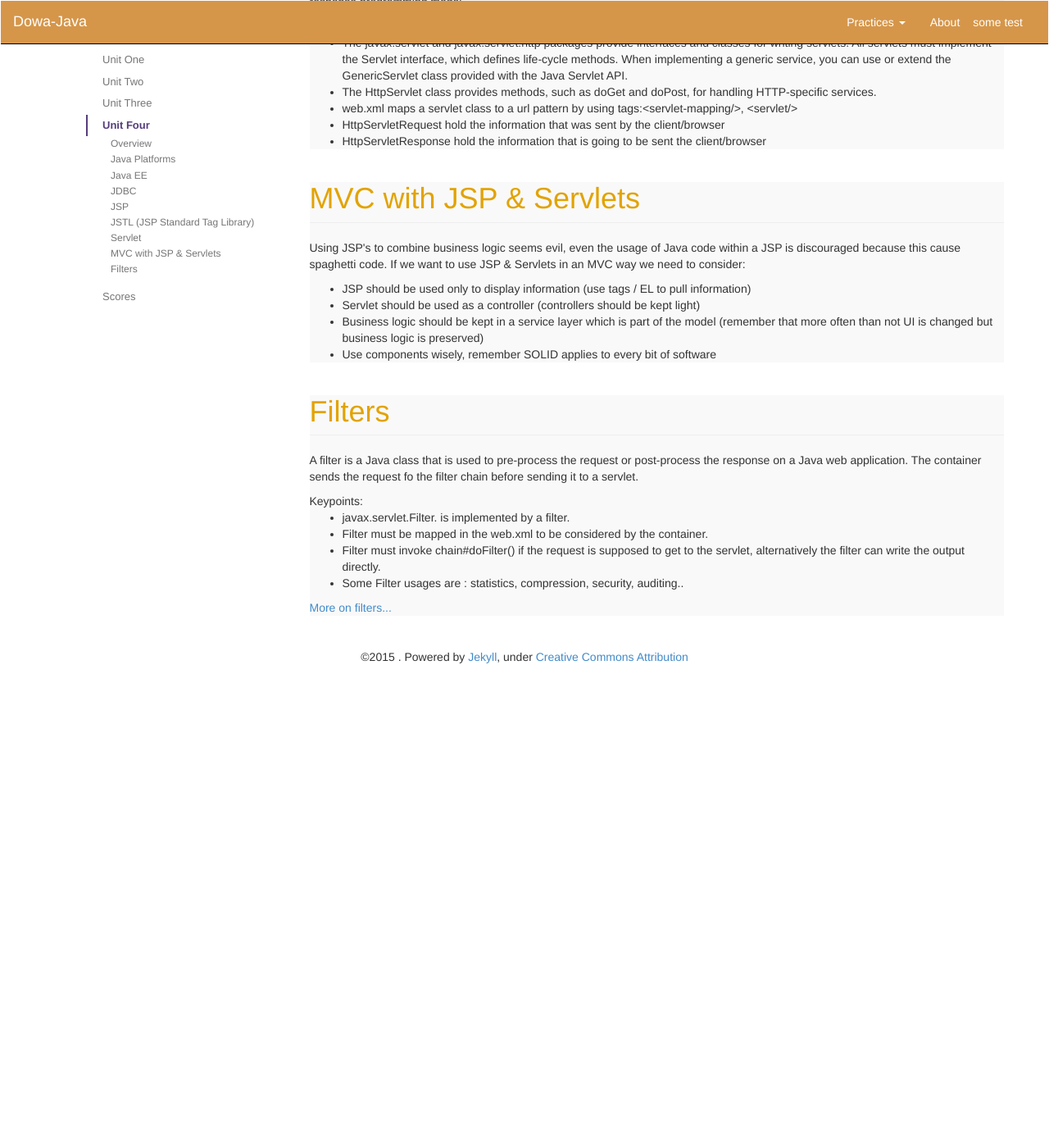
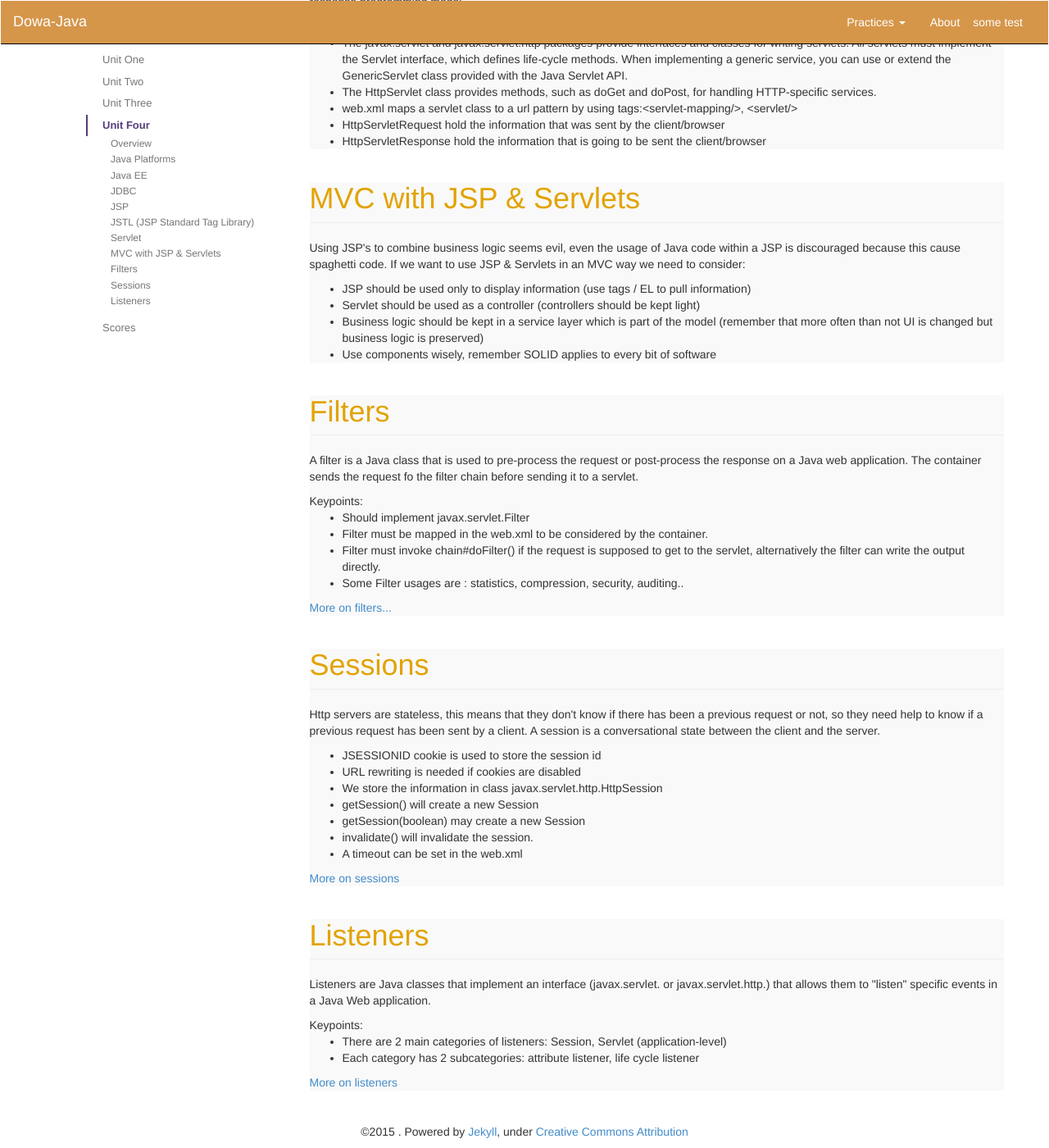
Before and after one commit to eliflores/dowa-java, a Jekyll site: the page built from unit_four.html, in a window 1280 px wide and 1400 px high, scrolled down 4005 px. Shown: the whole window at 82% size. Built offline with Jekyll 4.4.1, drawn with Linux system fonts in a browser that asks for light colours; before the commit the page ends 4826 px from its top, so only the background shows below that.

Commit message:
added session and listeners section

```diff
--- a/_data/scores/homework.csv
+++ b/_data/scores/homework.csv
@@ -1,6 +1,6 @@
 github,name,ev1,ev2,ev3,ev4,ev5,ev6,ev7,ev8
 Github,Name,Tarea - Threads,Tarea - UML,Tarea - Design Patterns,JSP & Servlets,JSP & Servlets MVC,Filters,Listeners,Session Handling
-jmorales47,Jesus Andres Morales Ramos,,:-),,:-),:-),:-),,
+jmorales47,Jesus Andres Morales Ramos,,:-),,:-),:-),,,,
 ivanduartep,Ivan Duarte,,:-),:-),,,,,
 Necronexuz,Ivan Jimenez Landa,,,:-),,,,,
 Tonoid,Antonio de Jesus Garcia Chavez,,,:-),,,,,
--- a/_data/unit_four/index.yml
+++ b/_data/unit_four/index.yml
@@ -26,3 +26,9 @@ items:
   - item:
       name: Filters
       id: filters
+  - item:
+      name: Sessions
+      id: session
+  - item:
+      name: Listeners
+      id: listeners
--- a/_includes/unit_four/filters.html
+++ b/_includes/unit_four/filters.html
@@ -4,7 +4,7 @@
 </p>
 Keypoints:
 <ul>
-    <li>javax.servlet.Filter. is implemented by a filter.</li>
+    <li>Should implement javax.servlet.Filter</li>
     <li>Filter must be mapped in the web.xml to be considered by the container.</li>
     <li>Filter must invoke chain#doFilter() if the request is supposed to get to the servlet, alternatively the filter can write the output directly.</li>
     <li>Some Filter usages are : statistics, compression, security, auditing..</li>
--- a/_includes/unit_four/listeners.html
+++ b/_includes/unit_four/listeners.html
@@ -1 +1,11 @@
-<a href="http://docs.oracle.com/cd/B14099_19/web.1012/b14017/filters.htm#sthref269" target="_blank">More on filters</a>
+<p>
+    Listeners are Java classes that implement an interface (javax.servlet. or javax.servlet.http.) that allows them to "listen" specific events in a Java Web application.
+</p>
+Keypoints:
+<ul>
+    <li>There are 2 main categories of listeners: Session, Servlet (application-level)</li>
+    <li>Each category has 2 subcategories: attribute listener, life cycle listener</li>
+</ul>
+
+
+<a href="http://docs.oracle.com/cd/B14099_19/web.1012/b14017/filters.htm#sthref269" target="_blank">More on listeners</a>
--- /dev/null
+++ b/_includes/unit_four/session.html
@@ -0,0 +1,16 @@
+<p>
+    Http servers are stateless, this means that they don't know if there has been a previous request or not, so they need help to know if a previous request has been sent by a client.
+    A session is a conversational state between the client and the server.
+</p>
+
+<ul>
+    <li>JSESSIONID cookie is used to store the session id </li>
+    <li>URL rewriting is needed if cookies are disabled</li>
+    <li>We store the information in class javax.servlet.http.HttpSession</li>
+    <li>getSession() will create a new Session</li>
+    <li>getSession(boolean) may create a new Session</li>
+    <li>invalidate() will invalidate the session.</li>
+    <li>A timeout can be set in the web.xml</li>
+</ul>
+
+<a href="http://docs.oracle.com/cd/B14099_19/web.1012/b14017/develop.htm#i1005093" target="_blank">More on sessions</a>
```
